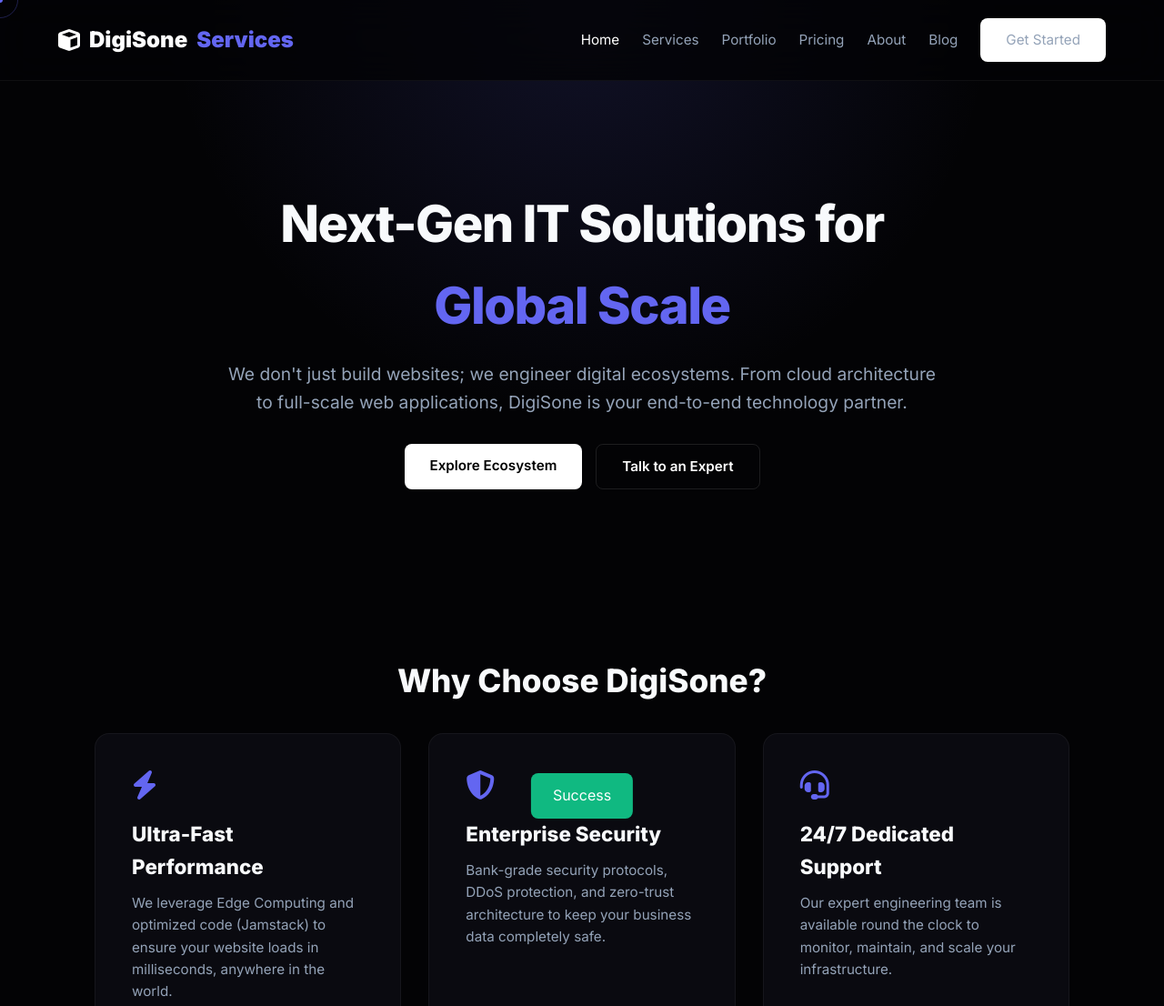
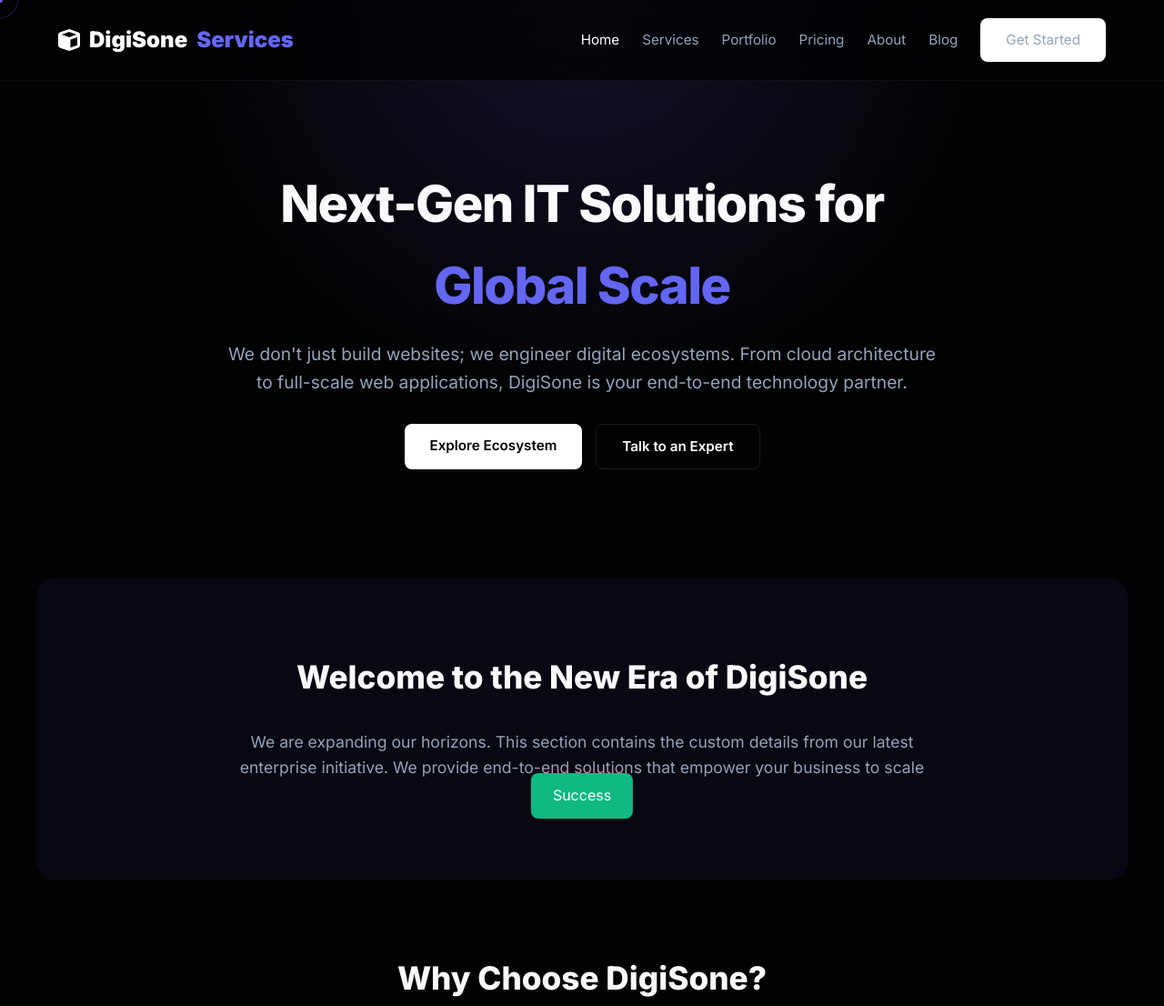
Before and after one commit to DigiSone/digiSone-services-, a plain HTML site: page index.html in a window 1280 px wide. Shown: the top 1106 px of the page at 91% size. Drawn offline with Linux system fonts and the light colour scheme.

Commit message:
Feature: Integrated custom content from new-eight.html and finalized comprehensive platform

```diff
--- a/index.html
+++ b/index.html
@@ -15,7 +15,7 @@
         <a href="index.html" class="logo"><i class="fa-solid fa-cube"></i> DigiSone <span>Services</span></a>
         <ul class="nav-links"><li><a href="index.html" class="active">Home</a></li><li><a href="services.html" class="">Services</a></li><li><a href="portfolio.html" class="">Portfolio</a></li><li><a href="pricing.html" class="">Pricing</a></li><li><a href="about.html" class="">About</a></li><li><a href="blog.html" class="">Blog</a></li><li><a href="contact.html" class="btn-primary">Get Started</a></li></ul>
     </nav>
-    <header class="page-header" style="min-height: 80vh; display: flex; flex-direction: column; justify-content: center;">
+    <header class="page-header" style="min-height: 70vh; display: flex; flex-direction: column; justify-content: center;">
         <div class="reveal">
             <h1>Next-Gen IT Solutions for <br><span style="color:var(--primary);">Global Scale</span></h1>
             <p>We don't just build websites; we engineer digital ecosystems. From cloud architecture to full-scale web applications, DigiSone is your end-to-end technology partner.</p>
@@ -25,6 +25,12 @@
             </div>
         </div>
     </header>
+
+<section class="section" style="background: rgba(99,102,241,0.05); border-radius: 20px; margin-top: 40px;">
+    <h2 class="reveal">Welcome to the New Era of DigiSone</h2>
+    <p class="reveal" style="text-align: center; max-width: 800px; margin: 0 auto;">We are expanding our horizons. This section contains the custom details from our latest enterprise initiative. We provide end-to-end solutions that empower your business to scale effortlessly.</p>
+</section>
+
     <section class="section">
         <h2 class="reveal">Why Choose DigiSone?</h2>
         <div class="grid">
```
Also changed, not shown: web-dev.html (+0 -1 lines).
